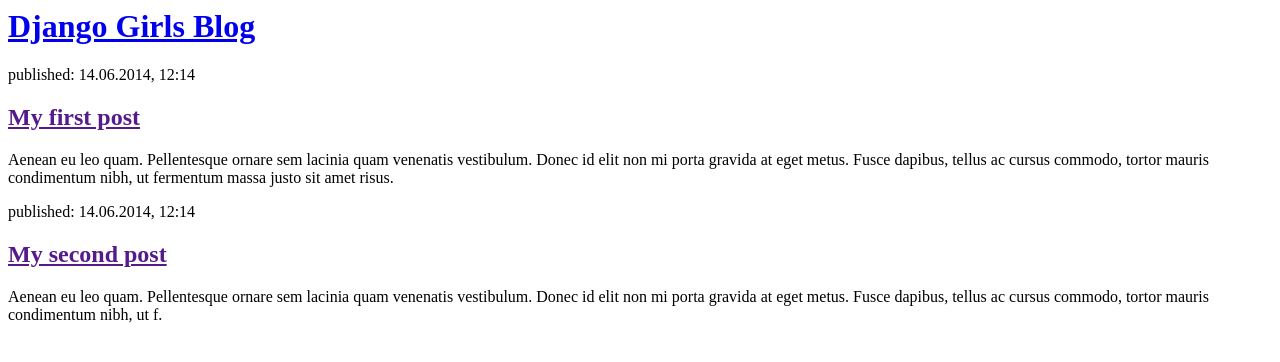
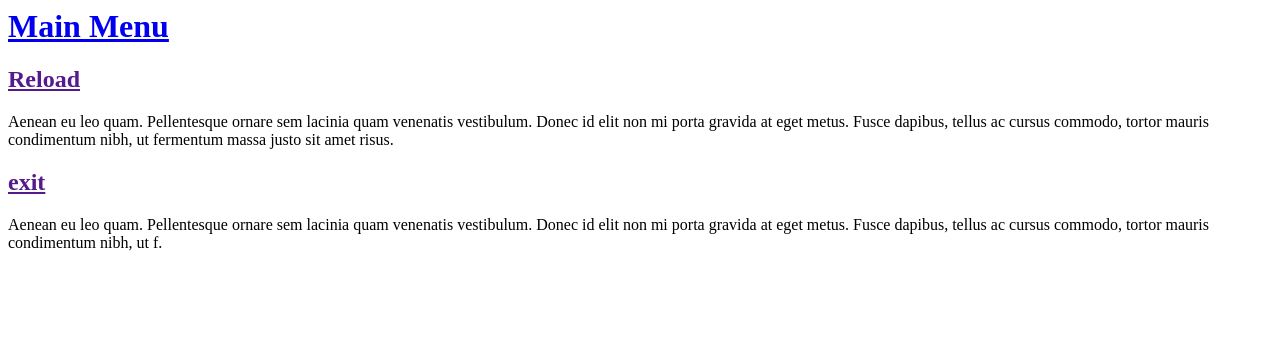
Before and after one commit to iHarbringer/my-first-blog, a Python web app: template blog/templates/blog/post_list.html in a window 1280 px wide. Shown: the top 362 px of the page. Run offline with Jinja, Linux system fonts and the light colour scheme; the template is opened without the code that fills it, so the values that code supplies are empty.

Commit message:
Update post_list.html

```diff
--- a/blog/templates/blog/post_list.html
+++ b/blog/templates/blog/post_list.html
@@ -1,21 +1,21 @@
 <html>
     <head>
-        <title>Django Girls blog</title>
+        <title>Mak's POS</title>
     </head>
     <body>
         <div>
-            <h1><a href="/">Django Girls Blog</a></h1>
+            <h1><a href="/">Main Menu</a></h1>
         </div>
 
         <div>
-            <p>published: 14.06.2014, 12:14</p>
-            <h2><a href="">My first post</a></h2>
+
+            <h2><a href="">Reload</a></h2>
             <p>Aenean eu leo quam. Pellentesque ornare sem lacinia quam venenatis vestibulum. Donec id elit non mi porta gravida at eget metus. Fusce dapibus, tellus ac cursus commodo, tortor mauris condimentum nibh, ut fermentum massa justo sit amet risus.</p>
         </div>
 
         <div>
-            <p>published: 14.06.2014, 12:14</p>
-            <h2><a href="">My second post</a></h2>
+
+            <h2><a href="">exit</a></h2>
             <p>Aenean eu leo quam. Pellentesque ornare sem lacinia quam venenatis vestibulum. Donec id elit non mi porta gravida at eget metus. Fusce dapibus, tellus ac cursus commodo, tortor mauris condimentum nibh, ut f.</p>
         </div>
     </body>
```
